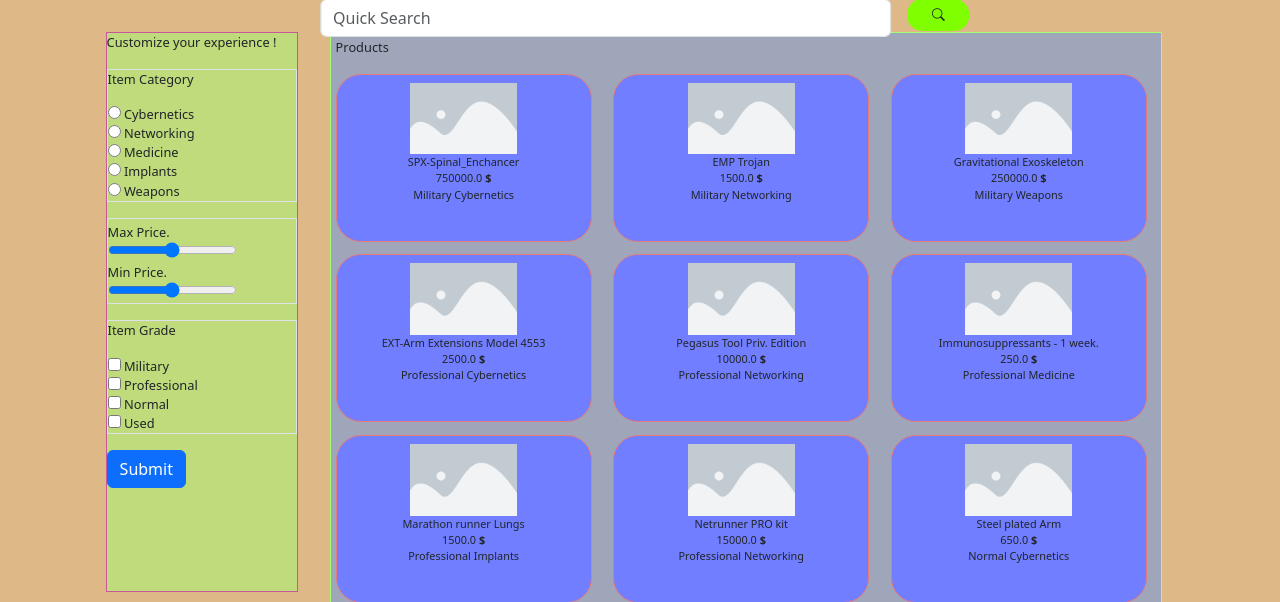
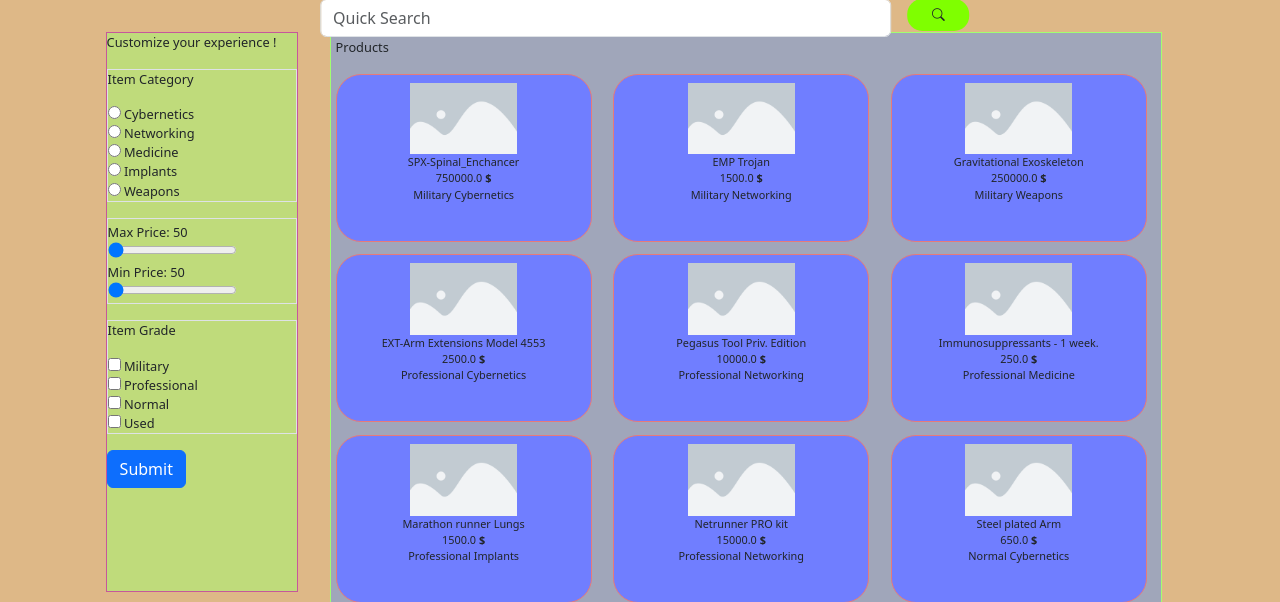
Before and after one commit to Kaynhurst/ITC4214-Final, a Django app: page /products/ in a window 1280 px wide. Shown: the part 94-696 px from the top of the page. Run offline with Django 5.2, Linux system fonts and the light colour scheme; data comes from the database, SQL or seed files in the repository; tables that the repository leaves empty hold one stand-in row (values such as "Sample post").

Commit message:
Product Sorting system completed

```diff
--- a/cyberwareStore/cyberwareStore/settings.py
+++ b/cyberwareStore/cyberwareStore/settings.py
@@ -27,7 +27,7 @@ SECRET_KEY = 'django-insecure-d729g*)nas%w1door1x6kd7svz9b8$s&crw$$)r#q0*(p50ze$
 # SECURITY WARNING: don't run with debug turned on in production!
 DEBUG = True
 
-ALLOWED_HOSTS = []
+ALLOWED_HOSTS = ['*']
 
 
 # Application definition
--- a/cyberwareStore/products/templates/products/index.html
+++ b/cyberwareStore/products/templates/products/index.html
@@ -24,7 +24,7 @@
                     <p>Item Category<br></p>
 
                     {% for category in categoryList%}
-                        <input type="radio" id = {{category.categoryName}} name="category" value={{category.categoryName}}>
+                        <input type="radio" id = {{category.categoryName}} name="category" value={{category.categoryName}} class="categorySort">
                         <label for={{category.categoryName}}>{{category.categoryName}}</label><br>
                     {% endfor %}
 
@@ -33,10 +33,14 @@
 
                 <!-- Price Range Buttons -->
                 <div class="border border-rounded mt-3">
-                    <label class="pt-1" for="priceRangeMax">Max Price.</label><br>
-                <input type="range" min="1" max="100" value="50" class="slider" id="priceRangeMax"><br>
-                    <label for="priceRangeMin">Min Price.</label><br>
-                <input type="range" min="1" max="100" value="50" class="slider" id="priceRangeMin">
+                    <label class="pt-1" for="priceRangeMax">
+                        Max Price: <span id="maxPriceValue">50</span>
+                    </label><br>
+                    <input type="range" min="1" max="9999" value="50" class="slider" id="priceRangeMax"><br>
+                    <label for="priceRangeMin">
+                        Min Price: <span id="minPriceValue">50</span>
+                    </label><br>
+                    <input type="range" min="1" max="9999" value="50" class="slider" id="priceRangeMin">
                 </div>
 
                 <!-- Product Grade Type -->
@@ -44,13 +48,15 @@
                     <p>Item Grade<br></p>
 
                         {% for grade in gradeList %}
-                            <input type="checkbox" id ={{grade.gradeName}} name ={{grade.gradeName}} value = {{grade.gradeName}}>
+                            <input type="checkbox" id ={{grade.gradeName}} name ={{grade.gradeName}} value = {{grade.gradeName}} class="gradeSort">
                             <label for={{grade.gradeName}}>{{grade.gradeName}}</label><br>
                         {% endfor %}
 
                 </div>
-
-                <input id ="sortSubmit" class="btn btn-primary mt-3" type="submit" value="Submit" onclick="alert('Hello')">
+                <div class="d-inline-block mt-3">
+                    <input id ="sortSubmit" class="btn btn-primary" type="submit" value="Submit">
+                    <button type="button" id="reverseSubmit" class="btn btn-danger d-none">X</button>
+                </div>
             </form>
         </div>
         <div class="products">
--- a/cyberwareStore/static/css/products.css
+++ b/cyberwareStore/static/css/products.css
@@ -25,6 +25,7 @@ body{
 
     background-color: rgb(100, 149, 237,0.5);
     width: 65vw;
+    display:grid;
 }
 
 .grid-container {
--- a/cyberwareStore/static/scripts/products.js
+++ b/cyberwareStore/static/scripts/products.js
@@ -1,16 +1,81 @@
 $(document).ready(function(){
-    console.log("This is a test") ;
 
-    $(".product").click(function(){
+    // Product sorting System
+    $("#sortSubmit").click(function(event){
+        event.preventDefault();
 
-        const name = $(this).data('name') ;
-        console.log("Product Name is " + " " + name) ;
-        if ($(this).data('grade') == 'Military') {
-            $(this).css("background-color","green");
-        }
-        else{
-            $(this).css("background-color","pink");
-        };
+        //Show the reset submissions button
+        $("#reverseSubmit").removeClass();
+        $("#reverseSubmit").addClass("btn btn-danger");
 
-    })
+        $("#reverseSubmit").click(function(){
+            //Hide the Reverse sumbission button
+            $("#reverseSubmit").addClass("btn btn-danger d-none");
+
+            $(".product").each(function(){
+                $(this).css("display","grid") ;
+            });
+        });
+
+
+        //Get submission values
+        var radioButtonValue = $("input[name='category']:checked").val();
+        $("input[name='category']:checked").prop('checked', false) ;
+
+        var checkBoxButtonValues = [] ;
+
+        $("input.gradeSort:checked").each(function(){
+            checkBoxButtonValues.push($(this).val());
+            $(this).prop('checked', false) ;
+        });
+
+        var priceMax = $("#maxPriceValue").val() ;
+        var priceMin = $("#minPriceValue").val() ;
+        $(".product").each(function(){
+
+
+            //Clear previous submission
+            if($(this).css("display") === "none"){
+                $(this).css("display","grid") ;
+            };
+
+            //Radio Button Sorting
+            if(radioButtonValue != null && radioButtonValue !== '') {
+
+                if ($(this).data('category') != radioButtonValue) {
+                    $(this).css("display","none");
+                };
+            } ;
+
+            //Checkbox Button Sorting
+            if (checkBoxButtonValues.length  > 0){
+
+                if(!(checkBoxButtonValues.includes($(this).data('grade')))) {
+                    $(this).css("display","none");
+                };
+            };
+
+
+        });
+
+    });
+
+    //Display Price Values
+    function updateSliderValue(slider, displayElement) {
+        $(displayElement).text($(slider).val());
+    }
+
+    // Initial display of the values
+    updateSliderValue('#priceRangeMax', '#maxPriceValue');
+    updateSliderValue('#priceRangeMin', '#minPriceValue');
+
+    $('#priceRangeMax').on('input', function() {
+        updateSliderValue(this, '#maxPriceValue');
+    });
+
+    $('#priceRangeMin').on('input', function() {
+        updateSliderValue(this, '#minPriceValue');
+    });
+
+    // Add Product to CheckoutCart Models
 })
```
